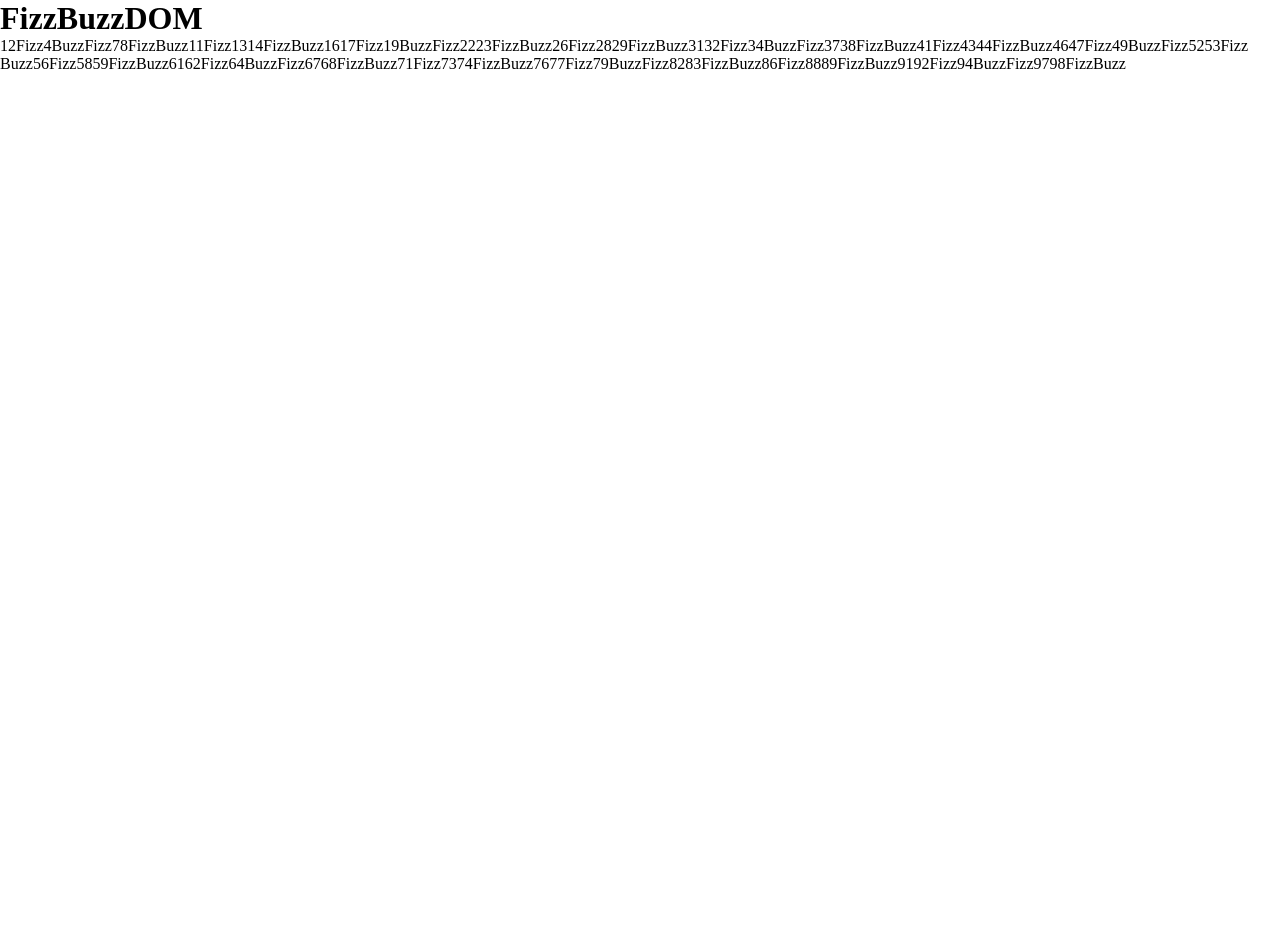
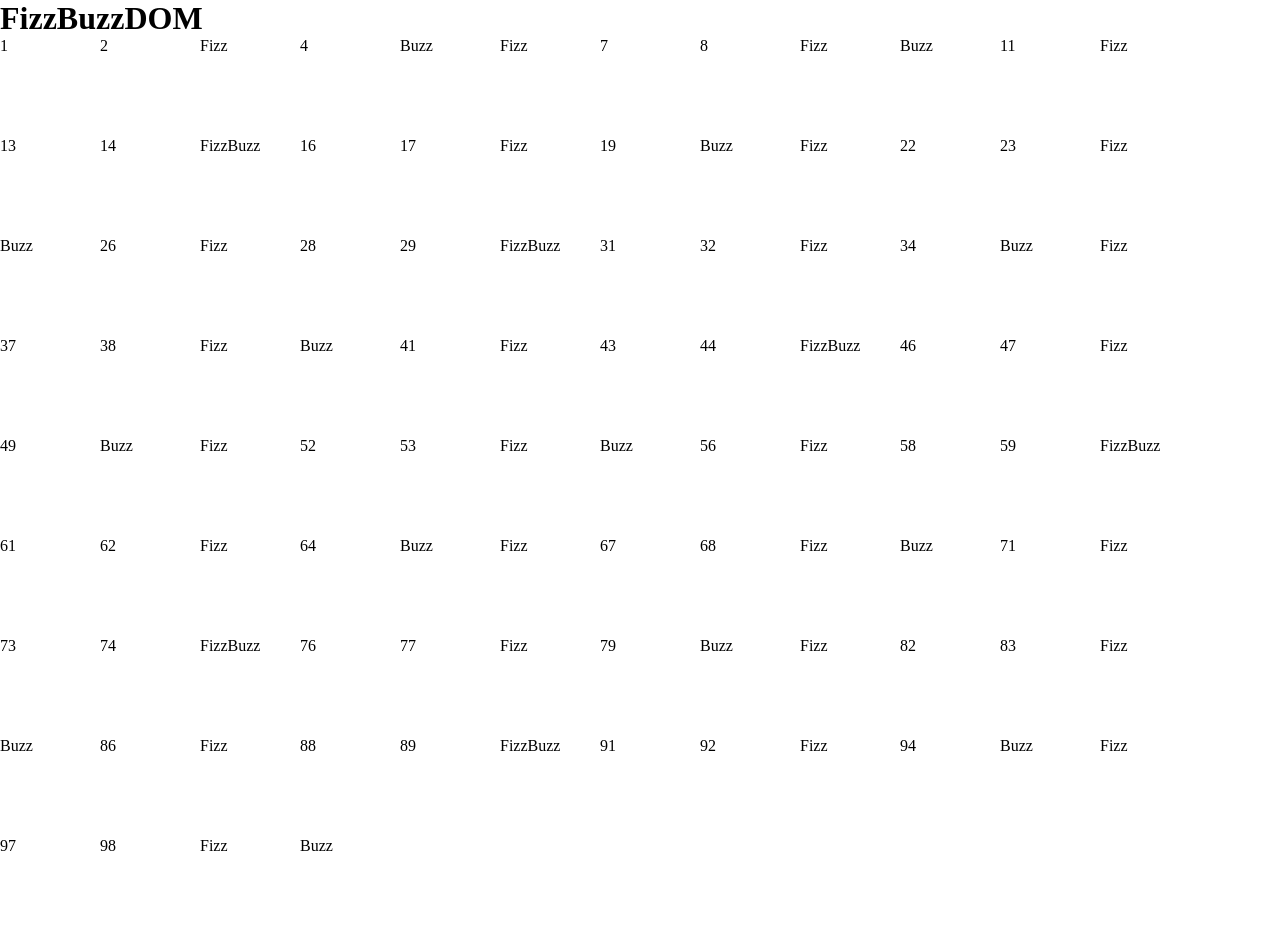
Before and after one commit to giorgiagalbullicavazzini/js-fizzbuzz, a plain HTML site: page index.html in a window 1280 px wide. Before the commit the page ends 800 px from the top, so only its background shows below. Drawn offline with Linux system fonts and the light colour scheme.

Commit message:
begin different styles box

```diff
--- a/css/style.css
+++ b/css/style.css
@@ -20,3 +20,8 @@ Container
   display: flex;
   flex-wrap: wrap;
 }
+
+.box {
+  height: 6.25rem;
+  width: 6.25em;
+}
--- a/js/main.js
+++ b/js/main.js
@@ -1,10 +1,3 @@
-// - Using the same `for` statement, the code applies different styles to the elements;
-// - IF the element is a "Fizz" string, its background-color is green;
-// - ELSE IF the element is a "Fizz" string, its background-color is green;
-// - ELSE IF the element is a "FizzBuzz" string, its background-color is red;
-// - ELSE the background-color is blue.
-
-
 // Using the `for` statement, the code creates a loop and prints in console the numbers between 1 and 100
 for (let i = 1; i <= 100; i++) {
   // Using the `append()` function, the code adds a HTML element to the container
@@ -12,20 +5,28 @@ for (let i = 1; i <= 100; i++) {
   const container = document.querySelector('.container');
   const box = document.createElement('div');
 
-  // IF the number is a multiple of 3 AND a multiple of 5, the code prints "FizzBuzz" instead
-  // ELSE IF the number is a multiple of 5, the code prints "Buzz"
-  // ELSE IF the number is a multiple of 3, the code prints "Fizz"
+  // Using the same `for` statement, the code applies different styles to the elements
+  box.classList.add("box");
+
+  // IF the number is a multiple of 3 AND a multiple of 5, the code prints "FizzBuzz" instead and its background-color is red
+  // ELSE IF the number is a multiple of 3, the code prints "Fizz" and its background-color is green
+  // ELSE IF the number is a multiple of 5, the code prints "Buzz" and its background-color is yellow
+  // ELSE the code prints the proper number and its background-color is blue
   if (i % 3 == 0 && i % 5 == 0) {
     console.log('FizzBuzz');
+    box.classList.add("fizzbuzz");
     box.append('FizzBuzz');
   } else if (i % 3 == 0) {
     console.log('Fizz');
+    box.classList.add("fizz");
     box.append('Fizz');
   } else if (i % 5 == 0) {
     console.log('Buzz');
+    box.classList.add("buzz");
     box.append('Buzz');
   } else {
     console.log(i);
+    box.classList.add("index");
     box.append(i);
   }
 
```
